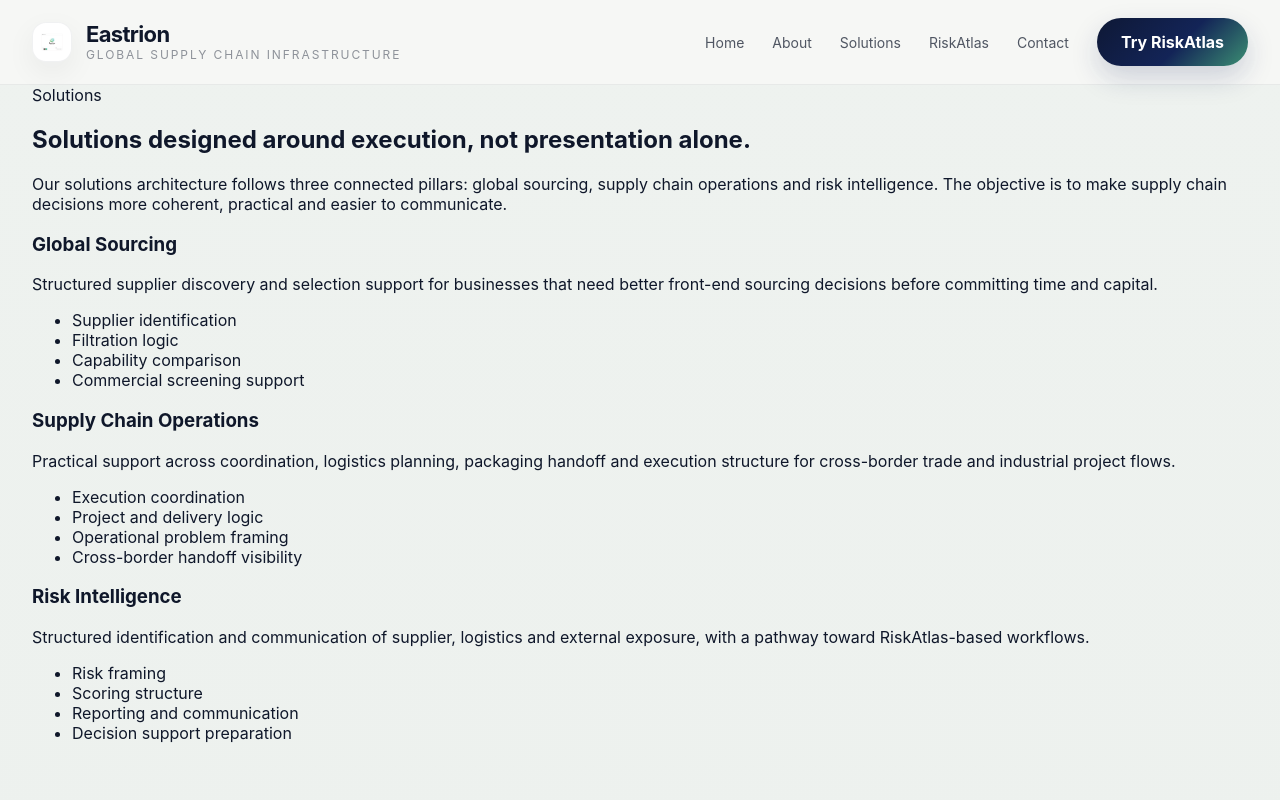
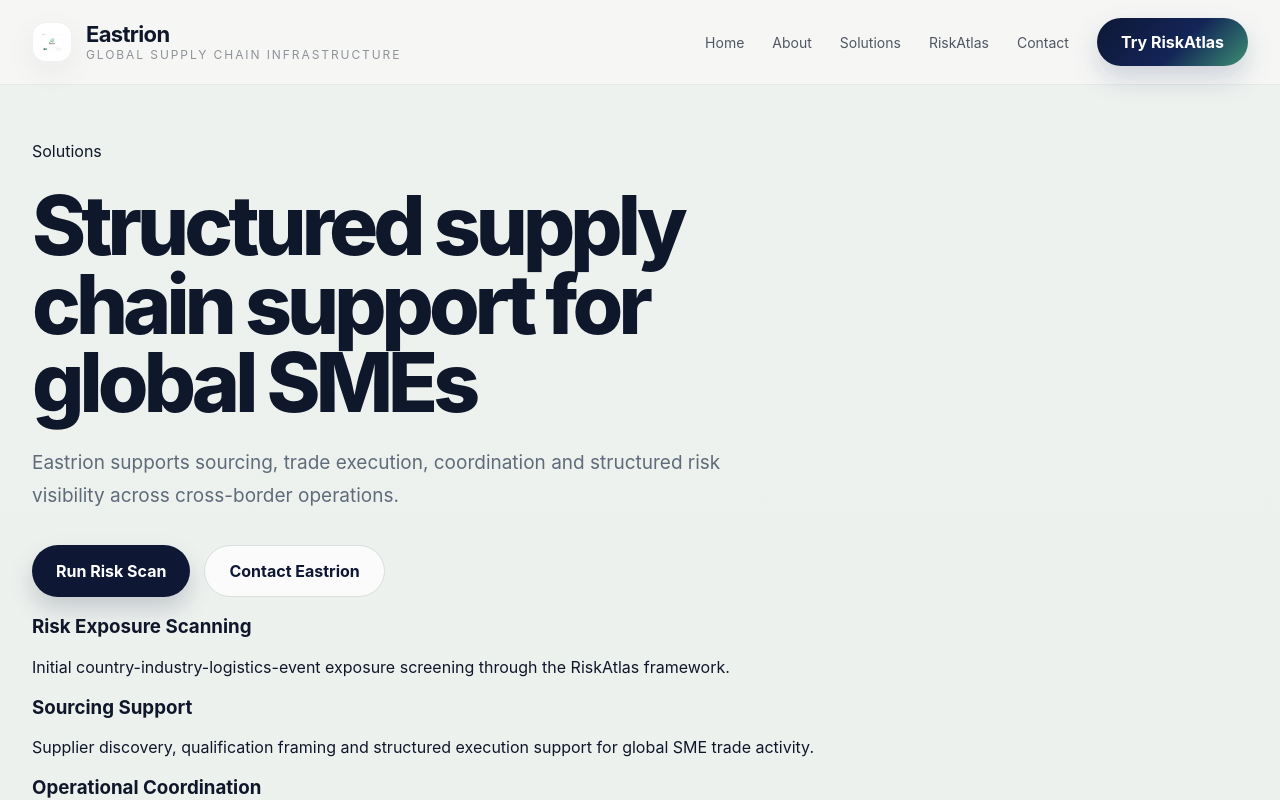
Before and after one commit to marspeterli1975-glitch/eastrion-site, a Next.js app: page /solutions in a window 1280 px wide. Shown: the top 800 px of the page. Built offline with nearby package versions, Linux system fonts and the light colour scheme.

Commit message:
Update page.tsx

```diff
--- a/app/solutions/page.tsx
+++ b/app/solutions/page.tsx
@@ -1,60 +1,55 @@
+import Link from "next/link";
+
 export default function SolutionsPage() {
   return (
-    <main>
-      <section className="page-hero">
-        <div className="container">
-          <div className="panel page-hero-card">
-            <div className="eyebrow">Solutions</div>
-            <h1 className="page-title">Solutions designed around execution, not presentation alone.</h1>
-            <p className="page-subtitle">
-              Our solutions architecture follows three connected pillars: global sourcing, supply chain operations and
-              risk intelligence. The objective is to make supply chain decisions more coherent, practical and easier to
-              communicate.
+    <main className="page-shell">
+      <section className="hero-section">
+        <div className="hero-content">
+          <p className="hero-eyebrow">Solutions</p>
+          <h1 className="hero-title">Structured supply chain support for global SMEs</h1>
+          <p className="hero-copy">
+            Eastrion supports sourcing, trade execution, coordination and structured
+            risk visibility across cross-border operations.
           </p>
+
+          <div className="hero-actions">
+            <Link href="/riskatlas" className="btn btn-primary">
+              Run Risk Scan
+            </Link>
+
+            <Link href="/contact" className="btn btn-secondary">
+              Contact Eastrion
+            </Link>
           </div>
         </div>
       </section>
 
-      <section className="section">
-        <div className="container card-grid">
-          <div className="panel info-card">
-            <h3>Global Sourcing</h3>
+      <section className="section-block">
+        <div className="section-inner">
+          <div className="card-grid">
+            <div className="info-card">
+              <h3>Risk Exposure Scanning</h3>
               <p>
-              Structured supplier discovery and selection support for businesses that need better front-end sourcing
-              decisions before committing time and capital.
+                Initial country-industry-logistics-event exposure screening through
+                the RiskAtlas framework.
               </p>
-            <ul>
-              <li>Supplier identification</li>
-              <li>Filtration logic</li>
-              <li>Capability comparison</li>
-              <li>Commercial screening support</li>
-            </ul>
             </div>
-          <div className="panel info-card">
-            <h3>Supply Chain Operations</h3>
+
+            <div className="info-card">
+              <h3>Sourcing Support</h3>
               <p>
-              Practical support across coordination, logistics planning, packaging handoff and execution structure for
-              cross-border trade and industrial project flows.
+                Supplier discovery, qualification framing and structured execution support
+                for global SME trade activity.
               </p>
-            <ul>
-              <li>Execution coordination</li>
-              <li>Project and delivery logic</li>
-              <li>Operational problem framing</li>
-              <li>Cross-border handoff visibility</li>
-            </ul>
             </div>
-          <div className="panel info-card">
-            <h3>Risk Intelligence</h3>
+
+            <div className="info-card">
+              <h3>Operational Coordination</h3>
               <p>
-              Structured identification and communication of supplier, logistics and external exposure, with a pathway
-              toward RiskAtlas-based workflows.
+                Practical support for cross-border shipment coordination, documentation
+                awareness and execution alignment.
               </p>
-            <ul>
-              <li>Risk framing</li>
-              <li>Scoring structure</li>
-              <li>Reporting and communication</li>
-              <li>Decision support preparation</li>
-            </ul>
+            </div>
           </div>
         </div>
       </section>
```
Lines whose indentation alone changed are shown as unchanged.
